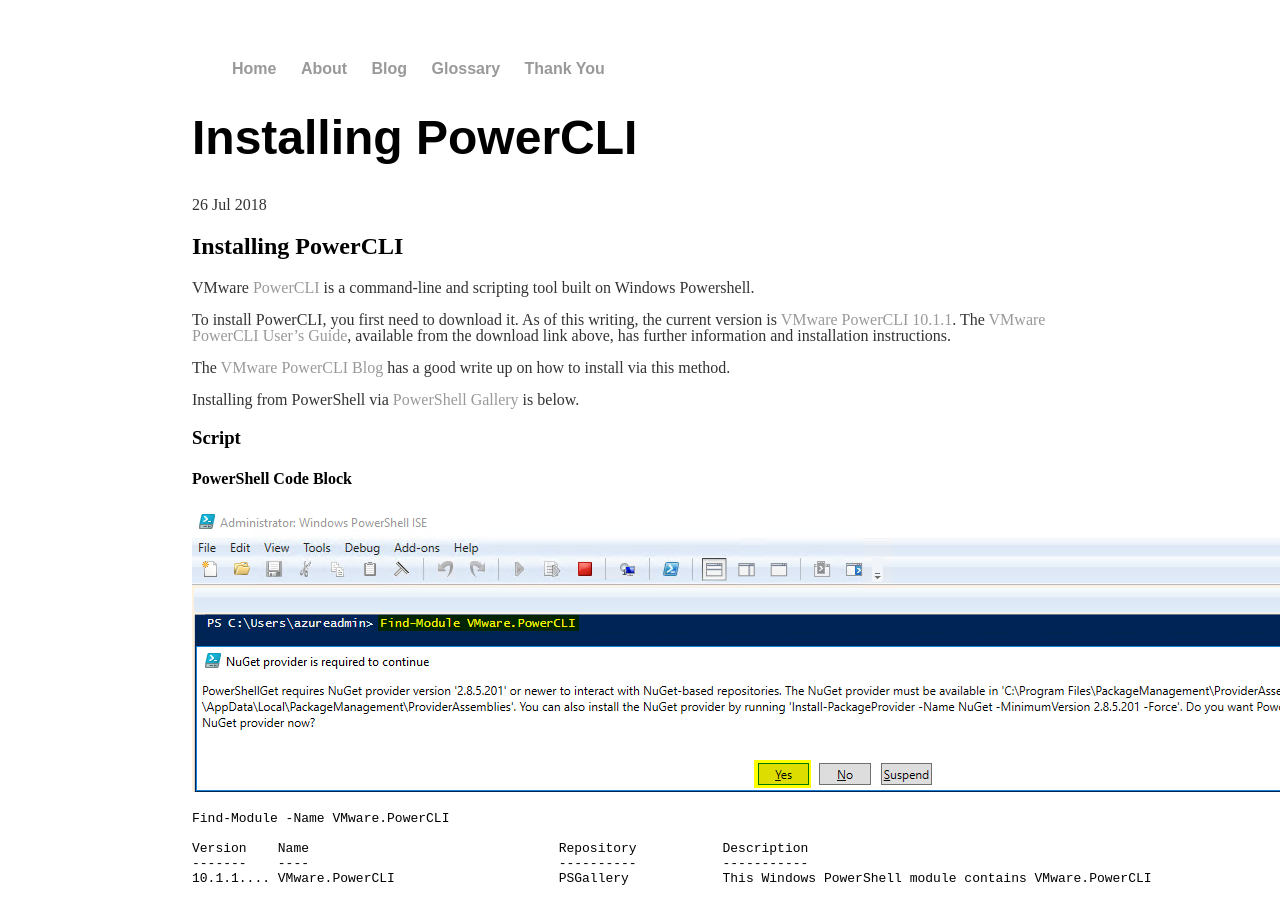
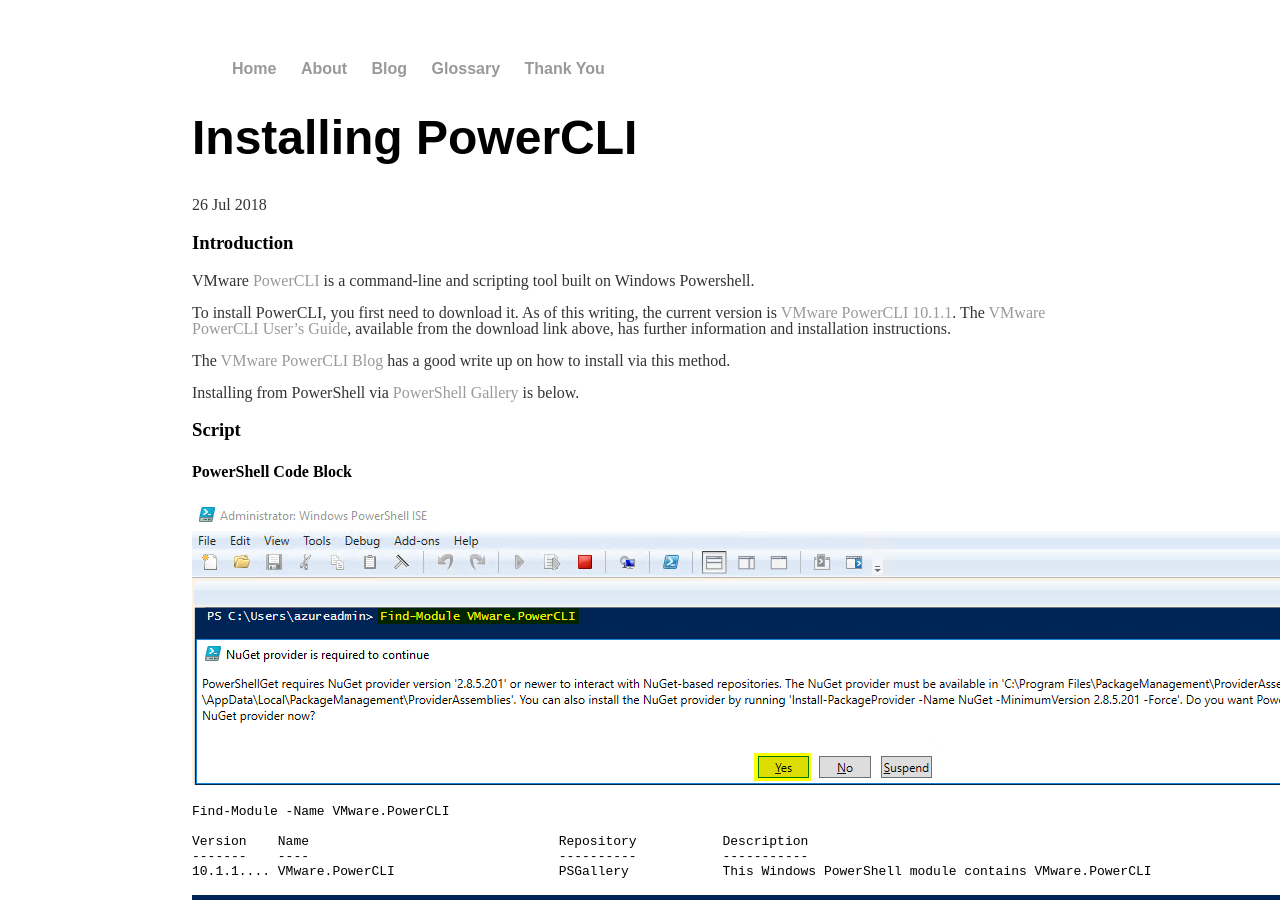
Before and after one commit to timhaintz/timhaintz.github.io, a Jekyll site: the page built from _posts/2018-07-26-Installing-PowerCLI.md, in a window 1280 px wide and 900 px high. Built offline with Jekyll 4.4.1, drawn with Linux system fonts in a browser that asks for light colours.

Commit message:
Update 2018-07-26-Installing-PowerCLI.md

```diff
--- a/_posts/2018-07-26-Installing-PowerCLI.md
+++ b/_posts/2018-07-26-Installing-PowerCLI.md
@@ -3,7 +3,7 @@
 title: "Installing PowerCLI"
 date: 2018-07-26
 ---
-## Installing PowerCLI
+### Introduction
 VMware [PowerCLI](https://www.vmware.com/support/developer/PowerCLI/) is a command-line and scripting tool built on Windows Powershell.
 
 To install PowerCLI, you first need to download it. As of this writing, the current version is [VMware PowerCLI 10.1.1](https://code.vmware.com/web/dp/tool/vmware-powercli/10.1.1).
```
